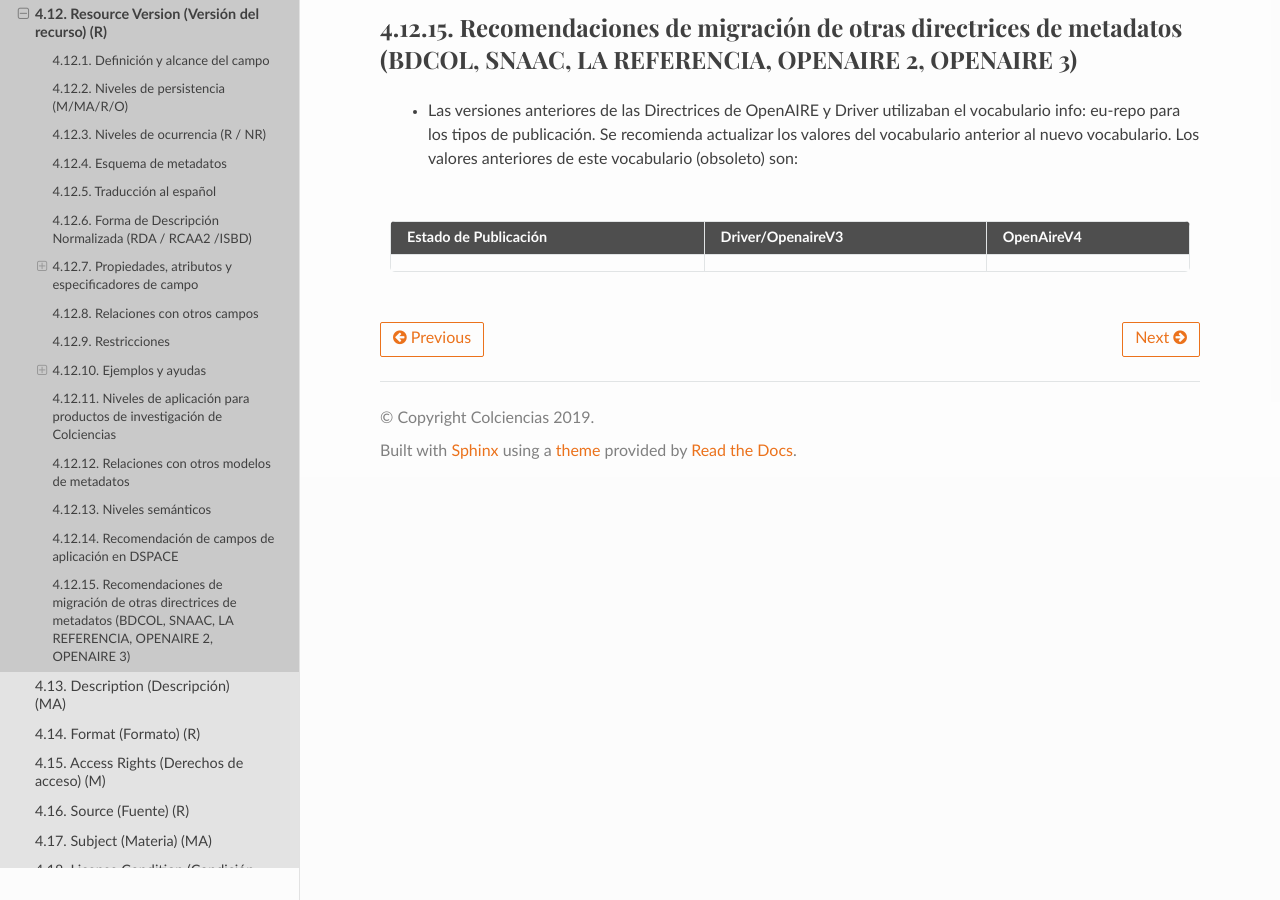
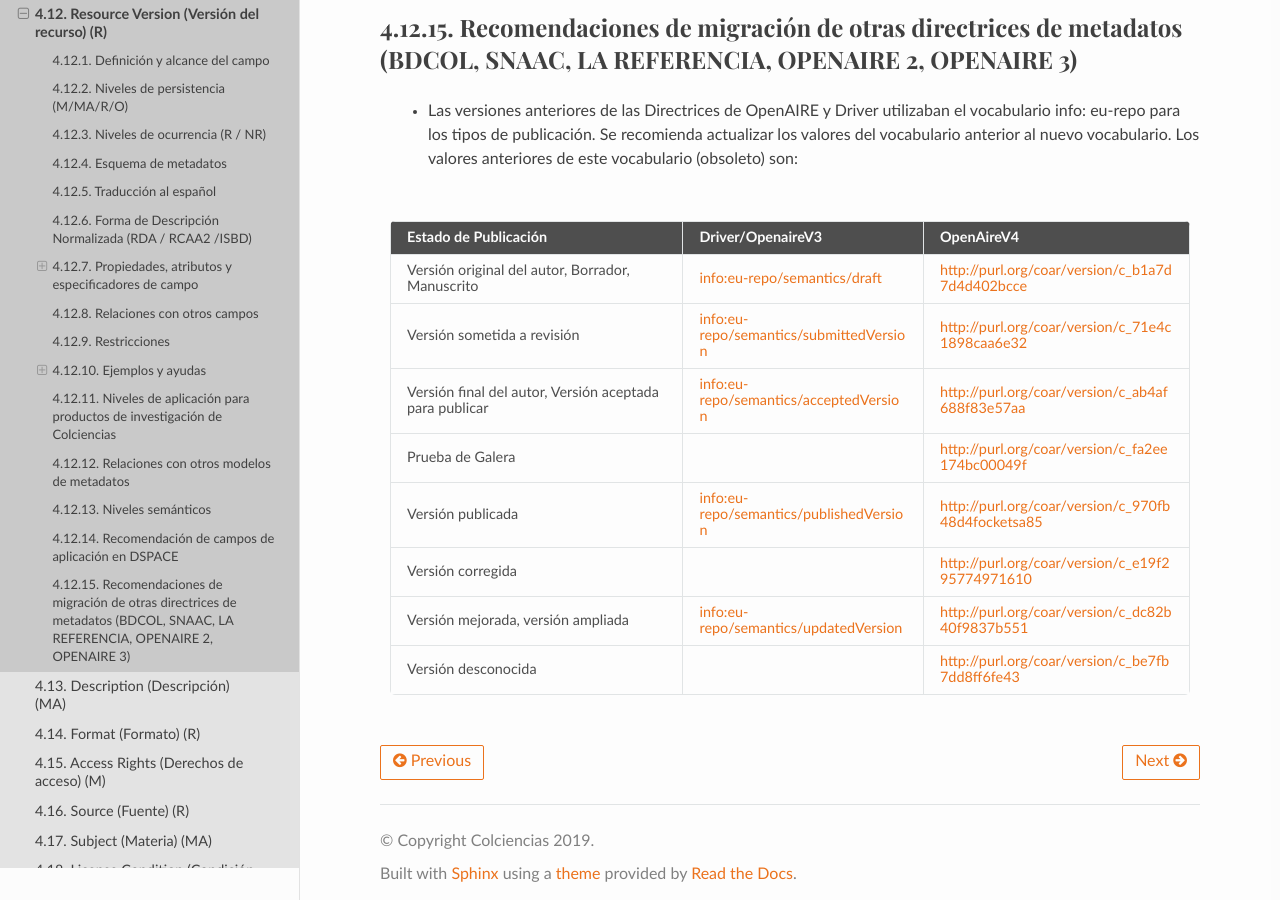
Before and after one commit to rcic/openaire4, a Sphinx documentation site: the page built from docs/field_resourceversion.rst, in a window 1280 px wide and 900 px high, scrolled down 3917 px. Built offline with Sphinx 7.4.7 and the Read the Docs theme 2.0.0, drawn with Linux system fonts in a browser that asks for light colours; some web fonts are replaced; a script that is not in the unit is left out; some of the changed text lies outside the part shown.

Commit message:
actualizacion

```diff
--- a/docs/field_resourceversion.rst
+++ b/docs/field_resourceversion.rst
@@ -170,7 +170,22 @@ Recomendaciones de migración de otras directrices de metadatos (BDCOL, SNAAC, L
 
 	- Las versiones anteriores de las Directrices de OpenAIRE y Driver utilizaban el vocabulario info: eu-repo para los tipos de publicación. Se recomienda actualizar los valores del vocabulario anterior al nuevo vocabulario. Los valores anteriores de este vocabulario (obsoleto) son:
 
-=======================  ===================  ============
-Estado de Publicación    Driver/OpenaireV3    OpenAireV4
-=======================  ===================  ============
-=======================  ===================  ============
++---------------------------------------------------------+-----------------------------------------+----------------------------------------------------+
+| Estado de Publicación                                   | Driver/OpenaireV3                       | OpenAireV4                                         |
++=========================================================+=========================================+====================================================+
+| Versión original del autor, Borrador, Manuscrito        | info:eu-repo/semantics/draft            | http://purl.org/coar/version/c_b1a7d7d4d402bcce    |
++---------------------------------------------------------+-----------------------------------------+----------------------------------------------------+
+| Versión sometida a revisión                             | info:eu-repo/semantics/submittedVersion | http://purl.org/coar/version/c_71e4c1898caa6e32    |
++---------------------------------------------------------+-----------------------------------------+----------------------------------------------------+
+| Versión final del autor, Versión aceptada para publicar | info:eu-repo/semantics/acceptedVersion  | http://purl.org/coar/version/c_ab4af688f83e57aa    |
++---------------------------------------------------------+-----------------------------------------+----------------------------------------------------+
+| Prueba de Galera                                        |                                         | http://purl.org/coar/version/c_fa2ee174bc00049f    |
++---------------------------------------------------------+-----------------------------------------+----------------------------------------------------+
+| Versión publicada                                       | info:eu-repo/semantics/publishedVersion | http://purl.org/coar/version/c_970fb48d4focketsa85 |
++---------------------------------------------------------+-----------------------------------------+----------------------------------------------------+
+| Versión corregida                                       |                                         | http://purl.org/coar/version/c_e19f295774971610    |
++---------------------------------------------------------+-----------------------------------------+----------------------------------------------------+
+| Versión mejorada, versión ampliada                      | info:eu-repo/semantics/updatedVersion   | http://purl.org/coar/version/c_dc82b40f9837b551    |
++---------------------------------------------------------+-----------------------------------------+----------------------------------------------------+
+| Versión desconocida                                     |                                         | http://purl.org/coar/version/c_be7fb7dd8ff6fe43    |
++---------------------------------------------------------+-----------------------------------------+----------------------------------------------------+
```
Also changed, not shown: other parts of docs/field_resourceversion.rst (+2 -2 lines).
